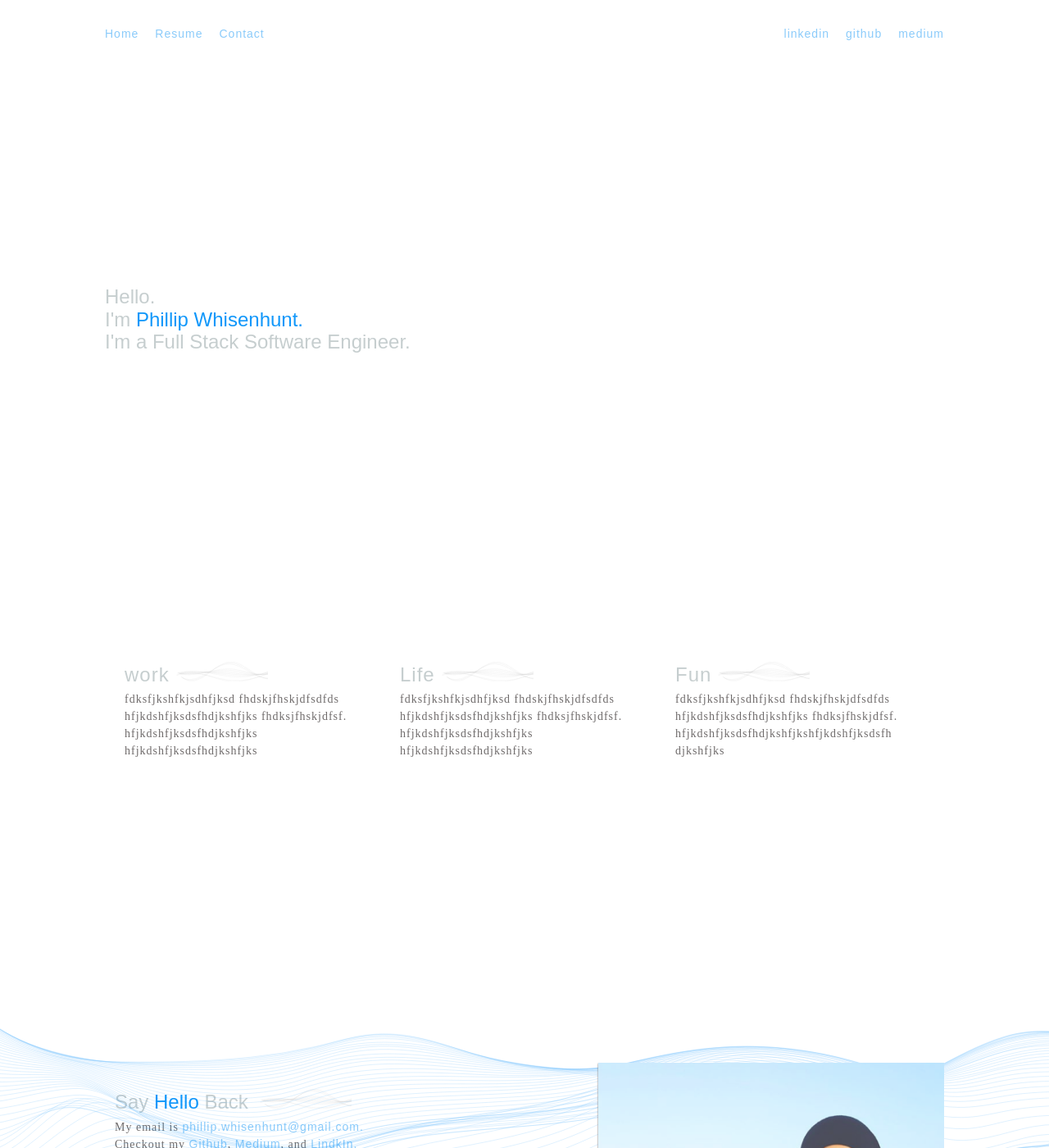
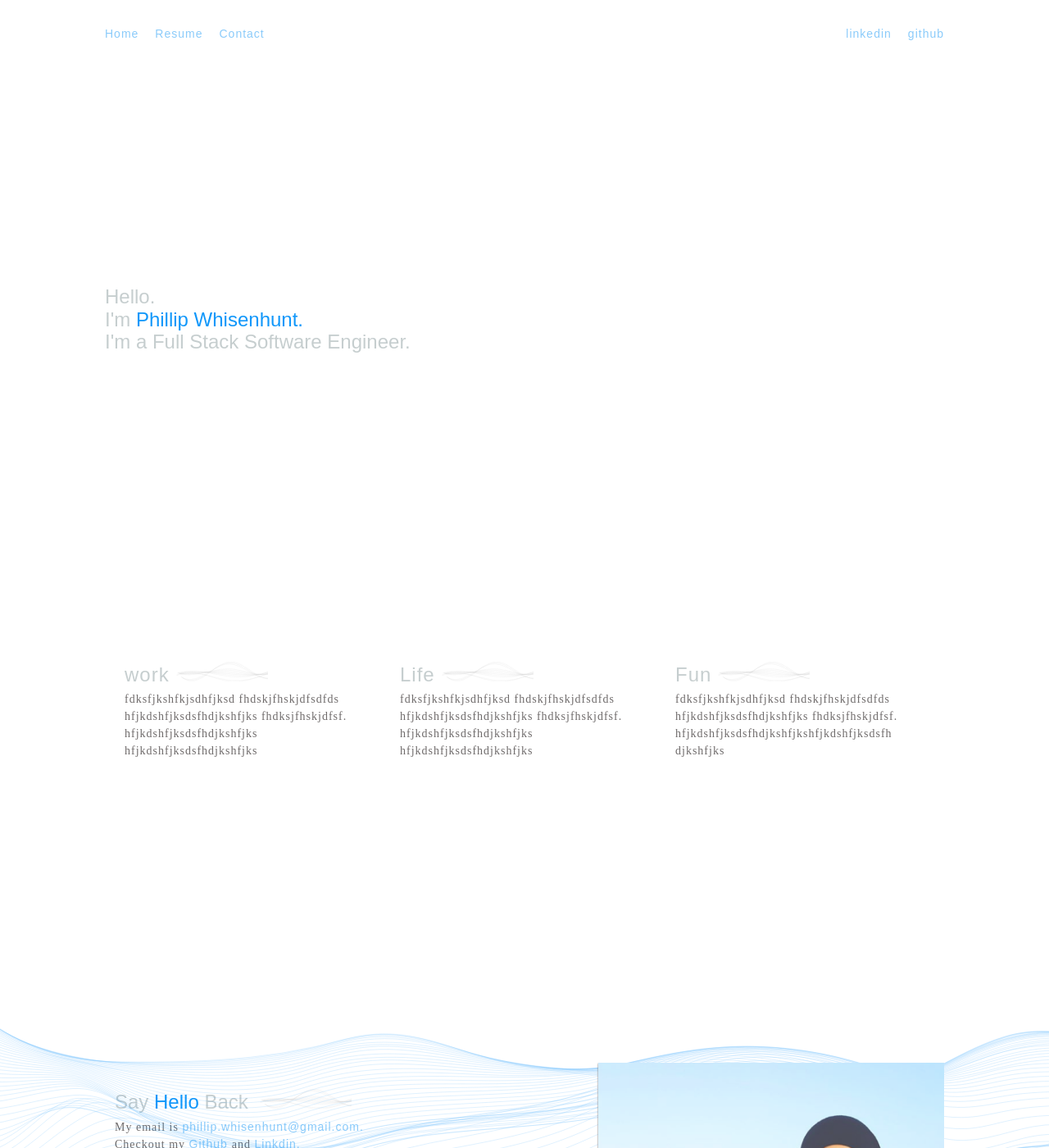
Before and after one commit to pwhisenhunt/pwhisenhunt.github.io, a Jekyll site: the page built from index.html, in a window 1280 px wide and 1400 px high. Shown: the whole window at 82% size. Built offline with Jekyll 4.4.1, drawn with Linux system fonts in a browser that asks for light colours; some web fonts are replaced.

Commit message:
added resume and other links, commented out Medium for now

```diff
--- a/_layouts/default.html
+++ b/_layouts/default.html
@@ -18,15 +18,15 @@
         <div class="container">
             <nav class="main-nav">
                 <ul class="nav-menu-links">
-                    <li class="nav-menu-item"><a href="">Home</a></li>
-                    <li class="nav-menu-item"><a href="">Resume</a></li>
+                    <li class="nav-menu-item"><a href="/index.html">Home</a></li>
+                    <li class="nav-menu-item"><a target="_blank" href="phillip.whisenhunt.resume.pdf">Resume</a></li>
                     <li class="nav-menu-item"><a href="#contact">Contact</a></li>
                 </ul>
 
                 <ul class="nav-menu-social-links">
-                    <li class="nav-menu-item"><a href="">linkedin</a></li>
-                    <li class="nav-menu-item"><a href="">github</a></li>
-                    <li class="nav-menu-item"><a href="">medium</a></li>
+                    <li class="nav-menu-item"><a href="https://www.linkedin.com/in/whisenhunt" target="_blank">linkedin</a></li>
+                    <li class="nav-menu-item"><a href="https://github.com/pwhisenhunt" target="_blank">github</a></li>
+                    <!-- <li class="nav-menu-item"><a href="">medium</a></li> -->
                 </ul>
             </nav>
             {{ content }}
--- a/index.html
+++ b/index.html
@@ -39,12 +39,17 @@
             <h2>Say <span class="heading-emphasis">Hello</span> Back <span class="heading-decoration"></span></h2>
             <p>
                 My email is
-                <a href="#" class="contact-information-link">phillip.whisenhunt@gmail.com.</a>
+                <a href="mailto: phillip.whisenhunt@gmail.com" target="_blank" class="contact-information-link">phillip.whisenhunt@gmail.com.</a>
                 <br/>
                 Checkout my
-                <a href="" class="contact-information-link">Github</a>,
-                <a href="" class="contact-information-link">Medium</a>,
-                and <a href="" class="contact-information-link">LindkIn.</a>
+                <a href="https://github.com/pwhisenhunt" target="_blank" class="contact-information-link">
+                    Github
+                </a>
+                <!-- <a href="" class="contact-information-link">Medium</a>,  -->
+                and
+                <a href="https://www.linkedin.com/in/whisenhunt" target="_blank" class="contact-information-link">
+                    Linkdin.
+                </a>
             </p>
         </div>
         <div class="profile-pic-container">
```
Also changed, not shown: 1 other file.
